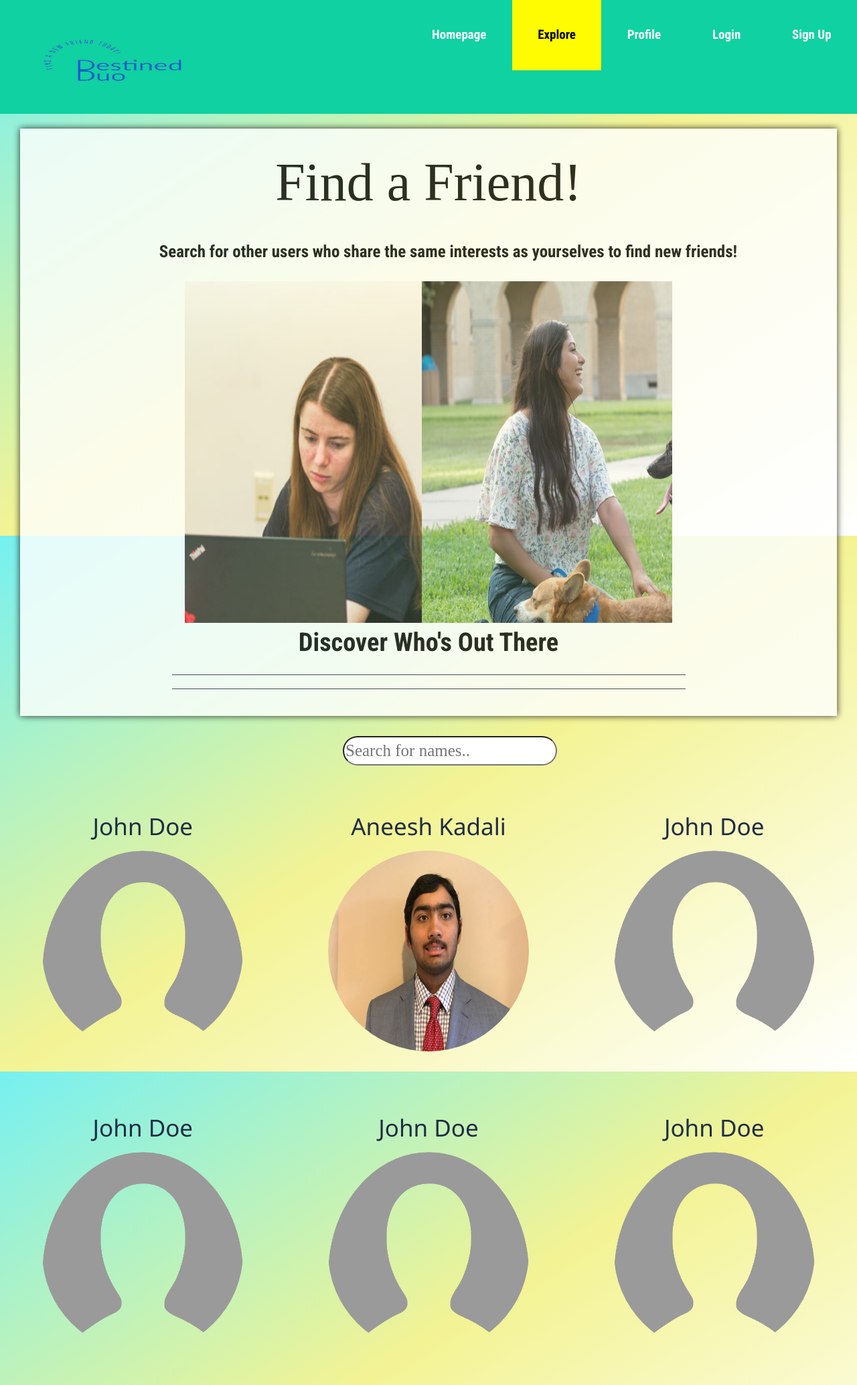
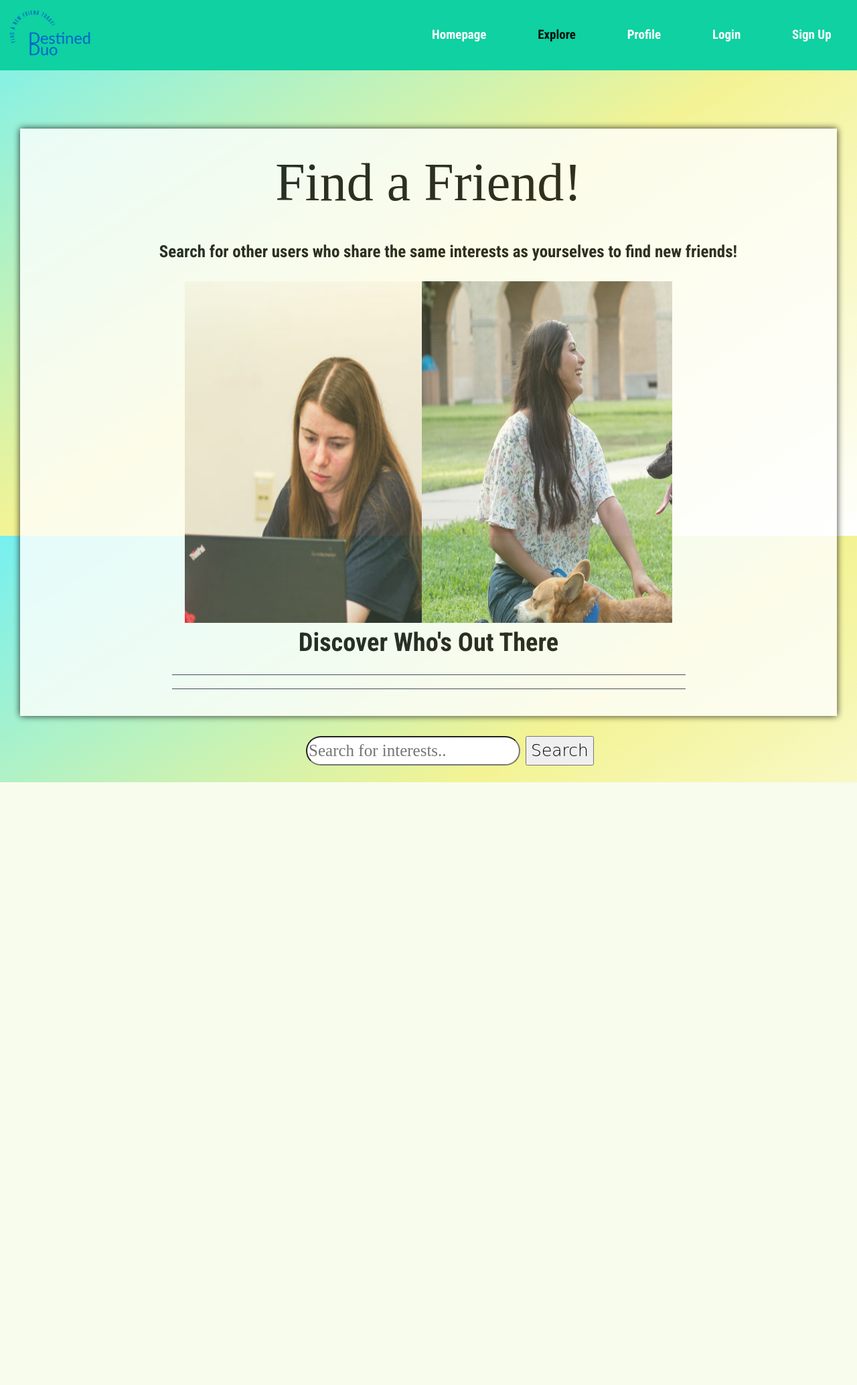
Before and after one commit to ITWS-2110-Group-1-BARK/Project, a PHP site: page /pages/explore.html in a window 1280 px wide. Shown: the whole page at 67% size. After the commit the page ends 1168 px from the top, so only its background shows below. Run offline with PHP 8.4, Linux system fonts and the light colour scheme; some libraries are stand-ins or nearby versions.

Commit message:
profile page added  + new html validation for explore + homepage

```diff
--- a/homepage.html
+++ b/homepage.html
@@ -46,12 +46,12 @@
                 </div>
                 <div class="slide">
                     <h1 class="slide-number">
-                        <img src="pages/slideshow_images/image_2.jpg" alt="Avatar" style="width:728px;height:600px;">
+                        <img src="pages/slideshow_images/image_6.jpg" alt="Avatar" style="width:728px;height:600px;">
                     </h1>
                 </div>
                 <div class="slide">
                     <h1 class="slide-number">
-                        <img src="pages/slideshow_images/image_3.jpg" alt="Avatar" style="width:728px;height:600px;">
+                        <img src="pages/slideshow_images/image_7.jpg" alt="Avatar" style="width:728px;height:600px;">
                     </h1>
                 </div>
                 <div class="slide">
--- a/pages/explore.html
+++ b/pages/explore.html
@@ -9,7 +9,8 @@
     <link rel="stylesheet" href="https://www.w3schools.com/w3css/4/w3.css">
     <link href="https://fonts.googleapis.com/css2?family=Roboto+Condensed:wght@700&display=swap" rel="stylesheet">
     <link rel="stylesheet" type="text/css" href="../style.css"/>
-    <script type="text/javascript" src="main.js"></script>
+    <script type="text/javascript" src="explore.js"></script>
+	<script src="https://ajax.googleapis.com/ajax/libs/jquery/3.5.1/jquery.min.js"></script>
 </head>
 
 <div id = "body">
@@ -22,7 +23,7 @@
 		<a class = "active" href="explore.html">Explore</a>
         <a href="../homepage.html">Homepage</a>
 	</div>
-    <div class="pcontainer">
+	<div class="pcontainer">
 		<h1>Find a Friend!</h1>
         <p>Search for other users who share the same interests as yourselves to find new friends!</p>
         <div id="slideshow">
@@ -52,6 +53,7 @@
                     </h1>
                 </div>
             </div>
+            <input type="text" placeholder="Find Users..">
         </div>
 
 
@@ -59,130 +61,11 @@
     <hr/><hr/>
 </div>
 <div>
-    <p text-align: center>
-        <input type="search" id="search" onkeyup="myFunction()" placeholder="Search for names.." title="Type in a name">
-    </p>
+	<p text-align:center>
+		<input type="search" id="search" name = "search" placeholder="Search for interests.." title="Type in a name">
+		<button onclick="myFunction()">Search</button>
+	</p>
 </div>
+<div id="dyn-cont"></div>
 
-	<div id = "flex-container_2">
-		<div class="flip-card">
-			<div class="flip-card-inner">
-				<div class="flip-card-front">
-					<h3> John Doe </h3>
-					<img src="profile_images/default.png" alt="Avatar" style="width:300px;height:300px;">
-				</div>
-			<div class="flip-card-back">
-				<h3><a href="pages/events_activities.html">About John</a></h3>
-				<p>I am ITWS major who loves loves dogs and am looking for people who would enjoy hanging out and talk about things such as current technology while also having fun with each other's pets. </p>
-				<div class = divHide>
-					<ul><h5>Interests</h5>
-						<div class = hide>
-							<li>Technology</li>
-							<li>Pets</li>
-							<li>Sports</li>
-						</div>
-					</ul>
-				</div>
-			</div>
-			</div>
-		</div>
-
-		<div class="flip-card">
-			<div class="flip-card-inner">
-				<div class="flip-card-front">
-					<h3>Aneesh Kadali</h3>
-					<img src="profile_images/aneesh_kadali.jpeg" alt="Avatar" style="width:300px;height:300px;">
-				</div>
-			<div class="flip-card-back">
-				<h3><a href="pages/events_activities.html">About Aneesh</a></h3>
-				<p> Passionate, reliable, and hardworking student with an academic background in Information Technology and Computer Science seeking internship opportunities. Strong communication, leadership and technical skills. Ready to learn and contribute to the team.</p>
-                <ul><h5>Interests</h5>
-                    <li>Technology</li>
-                    <li>Security</li>
-                    <li>Data Analysis</li>
-                    <li>Dogs</li>
-                    <li>Baseball</li>
-
-                </ul>
-            </div>
-			</div>
-		</div>
-		<div class="flip-card">
-			<div class="flip-card-inner">
-				<div class="flip-card-front">
-					<h3> John Doe </h3>
-					<img src="profile_images/default.png" alt="Avatar" style="width:300px;height:300px;">
-				</div>
-			<div class="flip-card-back">
-				<h3><a href="pages/events_activities.html">About John</a></h3>
-				<p>I am ITWS major who loves loves dogs and am looking for people who would enjoy hanging out and talk about things such as current technology while also having fun with each other's pets. </p>
-                <ul><h5>Interests</h5>
-                    <li>Technology</li>
-                    <li>Pets</li>
-                    <li>Sports</li>
-
-                </ul>
-			</div>
-			</div>
-		</div>
-	</div>
-    <div id = "flex-container_2">
-		<!-- Information Regarding How to Join -->
-		<div class="flip-card">
-			<div class="flip-card-inner">
-				<div class="flip-card-front">
-					<h3> John Doe </h3>
-					<img src="profile_images/default.png" alt="Avatar" style="width:300px;height:300px;">
-				</div>
-			<div class="flip-card-back">
-				<h3><a href="pages/events_activities.html">About John</a></h3>
-				<p>I am ITWS major who loves loves dogs and am looking for people who would enjoy hanging out and talk about things such as current technology while also having fun with each other's pets. </p>
-                <ul><h5>Interests</h5>
-                    <li>Technology</li>
-                    <li>Pets</li>
-                    <li>Sports</li>
-
-                </ul>
-			</div>
-			</div>
-		</div>
-
-		<div class="flip-card">
-			<div class="flip-card-inner">
-				<div class="flip-card-front">
-					<h3> John Doe </h3>
-					<img src="profile_images/default.png" alt="Avatar" style="width:300px;height:300px;">
-				</div>
-			<div class="flip-card-back">
-				<h3><a href="pages/events_activities.html">About John</a></h3>
-				<p>I am ITWS major who loves loves dogs and am looking for people who would enjoy hanging out and talk about things such as current technology while also having fun with each other's pets. </p>
-                <ul><h5>Interests</h5>
-                    <li>Technology</li>
-                    <li>Pets</li>
-                    <li>Sports</li>
-
-                </ul>
-			</div>
-			</div>
-		</div>
-		<div class="flip-card">
-			<div class="flip-card-inner">
-				<div class="flip-card-front">
-					<h3> John Doe </h3>
-					<img src="profile_images/default.png" alt="Avatar" style="width:300px;height:300px;">
-				</div>
-			<div class="flip-card-back">
-				<h3><a href="pages/events_activities.html">About John</a></h3>
-				<p>I am ITWS major who loves loves dogs and am looking for people who would enjoy hanging out and talk about things such as current technology while also having fun with each other's pets. </p>
-                <ul><h5>Interests</h5>
-                    <li>Technology</li>
-                    <li>Pets</li>
-                    <li>Sports</li>
-
-                </ul>
-			</div>
-			</div>
-		</div>
-	</div>
-</div>
 </html>
--- /dev/null
+++ b/pages/explore.js
@@ -0,0 +1,74 @@
+$(document).ready(function() {
+
+ });
+
+
+
+
+function myFunction() {
+
+
+    var input = document.getElementById("search").value;
+    //alert ("Hello");
+    //alert (input);
+    var text_1 = [
+        ["John","jdoe@rpi.edu","I am ITWS major who loves loves dogs and am looking for people who would enjoy hanging out and talk about things such as current technology while also having fun with each other pets","Technology Sports Pets","profile_images/default.png"],
+        ["Aneesh","kadala@rpi.edu","I am ITWS major who loves loves dogs and am looking for people who would enjoy hanging out and talk about things such as current technology while also having fun with each other pets","Technology Pets","profile_images/aneesh_kadali.jpeg" ],
+        ["Matthew","mwright@rpi.edu","I am ITWS major who loves loves dogs and am looking for people who would enjoy hanging out and talk about things such as current technology while also having fun with each other pets","Technology Sports", "profile_images/default.png"],
+      ];
+        //clear the previous dynamic content
+        const myNode = document.getElementById("dyn-cont");
+        while (myNode.firstChild) {
+            myNode.removeChild(myNode.lastChild);
+        }
+        let divElement_c2 = document.createElement('div');
+        divElement_c2.setAttribute('id', 'flex-container_2');
+        var div_cont = document.getElementById("dyn-cont");
+        div_cont.appendChild(divElement_c2);
+
+    //console.log(text_1.length)
+    for (var i = 0; i < text_1.length; i++) {
+        var interest_x = text_1[i][3];
+        var img_x = text_1[i][4];
+        var name_x = text_1[i][0];
+
+        //alert (interest_x);
+        var index = interest_x.indexOf(input);
+
+        //alert (index);
+        if (index!== -1){
+        //console.log(index)
+
+        let divElement_c21 = document.createElement('div');
+            divElement_c21.classList.add('flip-card');
+            divElement_c2.appendChild(divElement_c21);
+
+            let divElement_c22 = document.createElement('div');
+            divElement_c22.classList.add('flip-card-inner');
+            divElement_c21.appendChild(divElement_c22);
+
+            let divElement_c23 = document.createElement('div');
+            divElement_c23.classList.add('flip-card-front');
+            divElement_c22.appendChild(divElement_c23);
+
+            let h3_tag = document.createElement('h3');
+            h3_tag.innerHTML = name_x;
+            divElement_c23.appendChild(h3_tag);
+
+            let img = document.createElement('img');
+            img.src = img_x;
+            img.style="width:300px;height:300px;";
+            divElement_c23.appendChild(img);
+
+            let divElement_c24 = document.createElement('div');
+            divElement_c24.classList.add('flip-card-back');
+            divElement_c22.appendChild(divElement_c24);
+
+            let p_tag = document.createElement('p');
+            p_tag.innerHTML = "I am ITWS major who loves loves dogs and am looking for people who would enjoy hanging out and talk about things such as current technology while also having fun with each other's pets.";
+            divElement_c24.appendChild(p_tag);
+
+        }
+    }
+
+}
--- a/style.css
+++ b/style.css
@@ -168,12 +169,13 @@
 }
 
 .nav-bar a:hover {
+  transition: background .4s ease-in-out;
   background-color: rgba(221, 221, 221, 0.856);
   color: black;
 }
 
 .nav-bar a.active {
-  background-color: rgb(255, 251, 0);
+  opacity: 90%;
   color: black;
 }
 #bodyBlock{
@@ -360,8 +362,9 @@
 }
 
 #logo {
-  width:320px;
-  height:170px;
+  margin-top: 1%;
+  margin-left: 1%;
+  width:9.7%;
 }
 
 #contactInfo {
```
Also changed, not shown: other parts of style.css (+230 -4 lines), pages/profile.html (added, +97 -0 lines), README.md, logo.png, pages/slideshow_images/image_6.jpg (added), profile_images/Profile_pic.jpg (added), profile_images/instagram_icon.png (added), profile_images/linkedin_icon.png (added), profile_images/message_icon.png (added), profile_images/twitter_icon.png (added).
